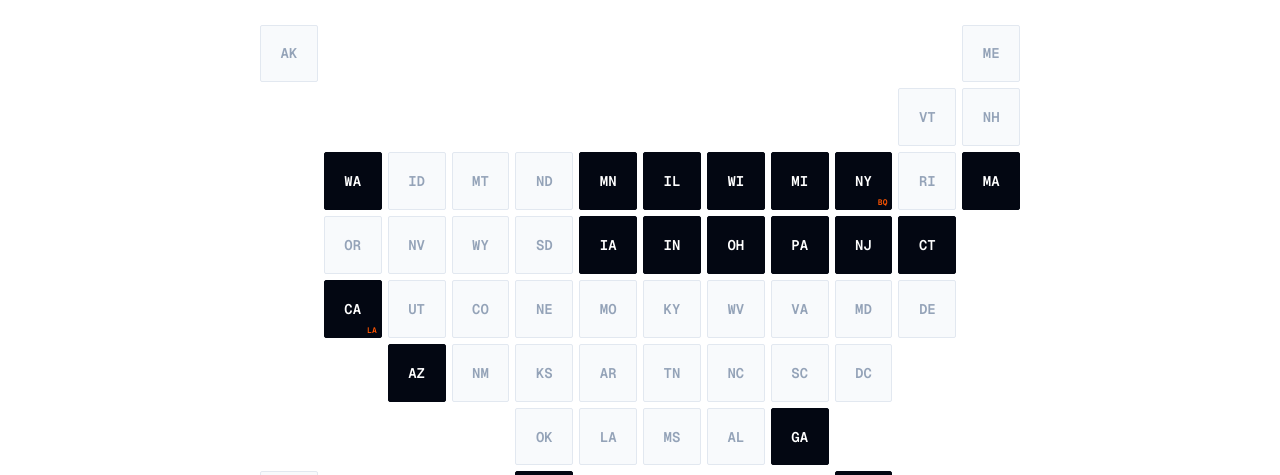
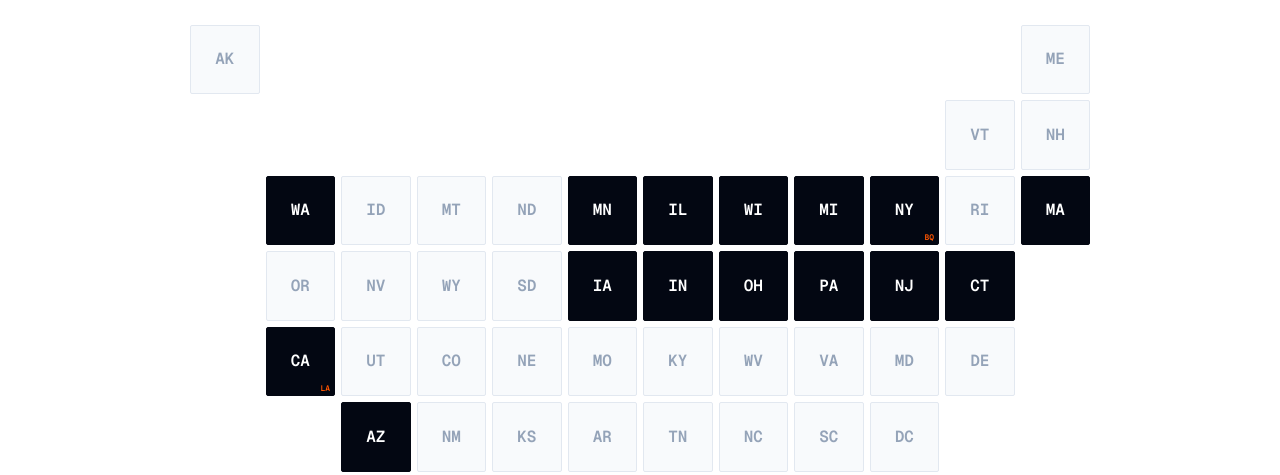
Before and after one commit to voklogik-spec/voklogik-site, a website: page public/directory/index.html in a window 1280 px wide. Shown: the part 291-766 px from the top of the page. Drawn offline with nearby package versions, Linux system fonts and the light colour scheme.

Commit message:
Add files via upload

```diff
--- a/public/directory/index.html
+++ b/public/directory/index.html
@@ -3,15 +3,15 @@
 
 :root{--bg:#fff;--ink:#030712;--muted:#475569;--line:#E2E8F0;--accent:#FF5500;--sky:#0EA5E9;--panel:#F8FAFC}
 *{box-sizing:border-box}body{margin:0;background:var(--bg);color:var(--ink);font:400 16px/1.55 Inter,system-ui,sans-serif}
-a{color:inherit}.wrap{max-width:1040px;margin:0 auto;padding:0 20px}
+a{color:inherit}.wrap{max-width:1280px;margin:0 auto;padding:0 20px}
 header{display:flex;align-items:center;justify-content:space-between;padding:18px 0;border-bottom:1px solid var(--line)}
 .brand{display:flex;align-items:center;gap:10px;text-decoration:none;font-weight:700;font-size:18px}.brand img{width:32px;height:32px}
 nav a{margin-left:20px;text-decoration:none;color:var(--muted);font-size:15px}
 .k{font:500 12px/1 'Geist Mono',ui-monospace,monospace;letter-spacing:.08em;text-transform:uppercase;color:var(--accent)}
 h1{font-size:clamp(30px,5vw,46px);line-height:1.08;letter-spacing:-.03em;margin:10px 0 12px;font-weight:800}
 .lead{color:var(--muted);max-width:640px;margin:0 0 28px}
-.grid{display:grid;grid-template-columns:repeat(12,1fr);gap:6px;max-width:760px;margin:0 auto 14px}
-.t{position:relative;aspect-ratio:1;display:flex;align-items:center;justify-content:center;font:600 clamp(10px,1.7vw,14px)/1 'Geist Mono',ui-monospace,monospace;border:1px solid var(--line);background:var(--panel);color:#94A3B8;text-decoration:none;border-radius:2px}
+.grid{display:grid;grid-template-columns:repeat(12,1fr);gap:6px;max-width:900px;margin:0 auto 14px}
+.t{position:relative;aspect-ratio:1;display:flex;align-items:center;justify-content:center;font:600 clamp(10px,1.6vw,16px)/1 'Geist Mono',ui-monospace,monospace;border:1px solid var(--line);background:var(--panel);color:#94A3B8;text-decoration:none;border-radius:2px}
 a.t.live{background:var(--ink);color:#fff;border-color:var(--ink)}a.t.live:hover{background:var(--accent);border-color:var(--accent)}
 .legend{display:flex;justify-content:center;gap:18px;font-size:13px;color:var(--muted);margin-bottom:40px}.legend i{display:inline-block;width:12px;height:12px;margin-right:6px;vertical-align:-1px;border:1px solid var(--line)}
 .note{border:1px solid var(--line);border-left:3px solid var(--sky);padding:14px 16px;font-size:14px;color:var(--muted);margin:0 0 40px}
```
Also changed, not shown: public/directory/arizona.html (+3 -3 lines), public/directory/california.html (+3 -3 lines), public/directory/connecticut.html (+3 -3 lines), public/directory/florida.html (+3 -3 lines), public/directory/georgia.html (+3 -3 lines), public/directory/illinois.html (+3 -3 lines), public/directory/indiana.html (+3 -3 lines), public/directory/iowa.html (+3 -3 lines), public/directory/massachusetts.html (+3 -3 lines), public/directory/michigan.html (+3 -3 lines), public/directory/minnesota.html (+3 -3 lines), public/directory/new-jersey.html (+3 -3 lines), public/directory/new-york.html (+3 -3 lines), public/directory/ohio.html (+3 -3 lines), 4 more files.
